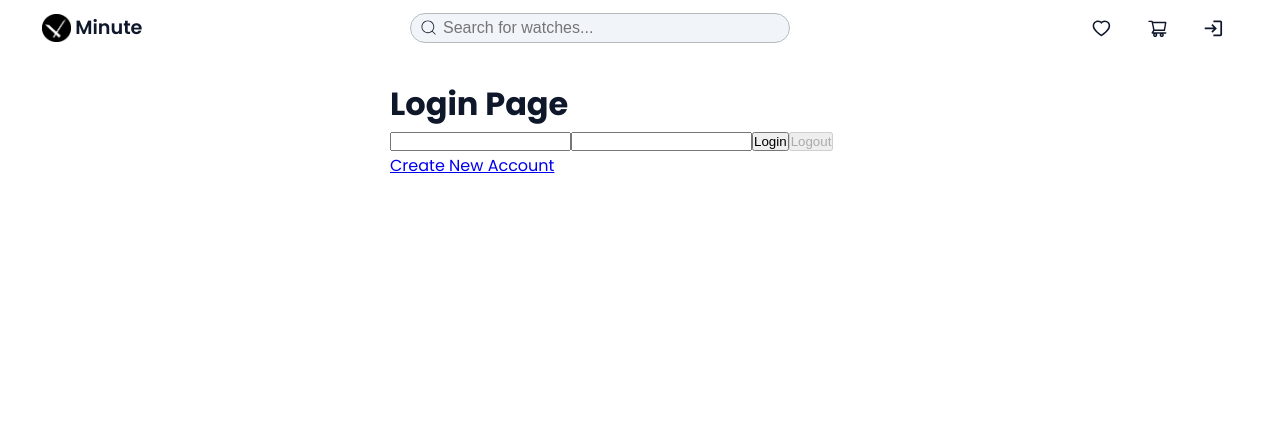
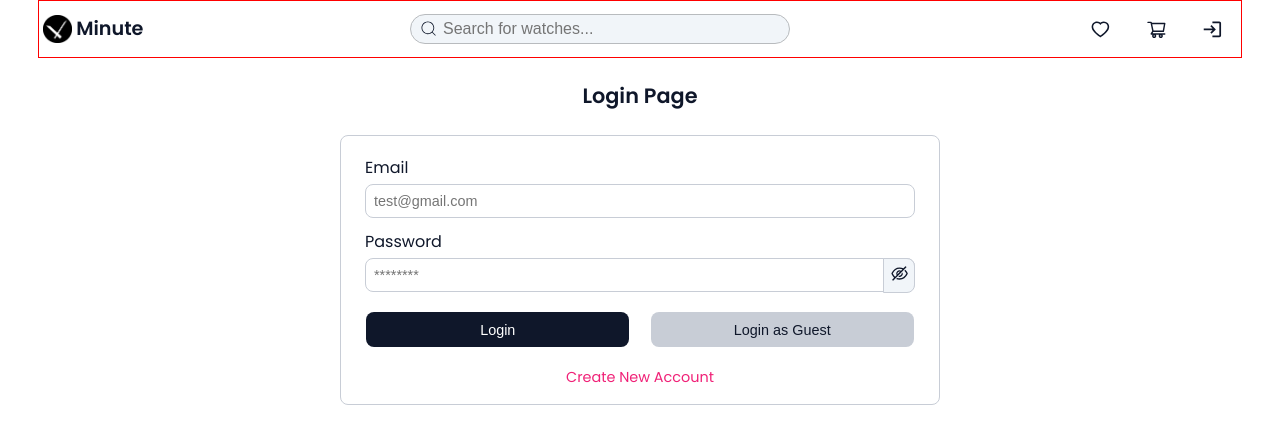
Before and after one commit to vishalsinghrawat29/minute, a React (Create React App) app: page /login in a window 1280 px wide. Shown: the top 444 px of the page. Built offline with nearby package versions, Linux system fonts and the light colour scheme; no server answers; the HTML template or start-up script is replaced by a standard one; what miragejs would draw is missing.

Commit message:
Style: Login and Signup Page

```diff
--- a/src/Component/Navbar/Navbar.css
+++ b/src/Component/Navbar/Navbar.css
@@ -13,7 +13,7 @@ nav {
   right: 3%;
   z-index: 20;
   background-color: white;
-  /* border: 1px solid red; */
+  border: 1px solid red;
 }
 nav button {
   border: none;
--- a/src/Component/UserAddress/UserAddress.jsx
+++ b/src/Component/UserAddress/UserAddress.jsx
@@ -19,9 +19,10 @@ const UserAddress = () => {
   const [addressForm, setAddressForm] = useState(initialAddressForm);
 
   const addressArr = authState?.address;
+  console.log(authState);
   return (
     <div className="user-address-container">
-      {addressArr?.length === 0 ? (
+      {addressArr?.length === 0 || addressArr === null ? (
         <p>No Address added yet</p>
       ) : (
         addressArr?.map((address) => (
--- a/src/Pages/Login/Login.jsx
+++ b/src/Pages/Login/Login.jsx
@@ -1,43 +1,80 @@
 import { useContext, useState } from "react";
 import { AuthContext } from "../../index.js";
-import { NavLink } from "react-router-dom";
+import { useNavigate } from "react-router-dom";
+import "./LoginStyle.css";
+import { AiOutlineEyeInvisible, AiOutlineEye } from "react-icons/ai";
 
 const Login = () => {
   const [userData, setUserData] = useState({
     email: "",
     password: "",
   });
-  const { userLogged, userLogout, errorMessage } = useContext(AuthContext);
+  const { userLogged } = useContext(AuthContext);
+  const [isPasswordHide, setIsPasswordHide] = useState(true);
+  const navigate = useNavigate();
 
   const isToken = localStorage.getItem("token");
+
+  const guestUserData = {
+    email: "vishal@gmail.com",
+    password: "vishal1234",
+  };
 
   const handleLogin = () => {
     userLogged(userData);
   };
 
+  const handleGuestLogin = () => {
+    setUserData(guestUserData);
+    userLogged(guestUserData);
+  };
+
   return (
-    <div style={{ maxWidth: "500px", margin: "5rem auto" }}>
-      <h1>Login Page</h1>
+    <div className="login-page-container">
+      <h1 className="login-heading">Login Page</h1>
+      <div className="login-body">
+        <div className="login-field-container">
+          <div className="login-field">
+            <label htmlFor="email">Email</label>
             <input
-        type="text"
+              id="email"
+              type="email"
+              placeholder="test@gmail.com"
+              value={userData.email}
               onChange={(e) =>
                 setUserData((prev) => ({ ...prev, email: e.target.value }))
               }
             />
+          </div>
+          <div className="login-field">
+            <label htmlFor="password">Password</label>
             <input
-        type="password"
+              id="password"
+              type={isPasswordHide ? "password" : "text"}
+              placeholder={isPasswordHide ? "********" : "Enter Password"}
               onChange={(e) =>
                 setUserData((prev) => ({ ...prev, password: e.target.value }))
               }
             />
-      <button onClick={handleLogin} disabled={isToken?.length}>
+            <span onClick={() => setIsPasswordHide(!isPasswordHide)}>
+              {isPasswordHide ? <AiOutlineEyeInvisible /> : <AiOutlineEye />}
+            </span>
+          </div>
+        </div>
+        <div className="loign-btn-container">
+          <button
+            className="login-btn"
+            onClick={handleLogin}
+            disabled={isToken?.length}
+          >
             Login
           </button>
-      <button onClick={userLogout} disabled={!isToken?.length}>
-        Logout
-      </button>
-      <p>{errorMessage}</p>
-      <NavLink to="/signup">Create New Account</NavLink>
+          <button onClick={handleGuestLogin}>Login as Guest</button>
+        </div>
+        <p className="login-new-account" onClick={() => navigate("/signup")}>
+          Create New Account
+        </p>
+      </div>
     </div>
   );
 };
--- /dev/null
+++ b/src/Pages/Login/LoginStyle.css
@@ -0,0 +1,109 @@
+.login-page-container {
+  width: 94%;
+  margin: 0 auto;
+  margin-top: 3.6rem;
+}
+.login-heading {
+  font-size: 1rem;
+  margin: 2rem 0 1rem 0;
+  text-align: center;
+  font-weight: 600;
+  line-height: 1.5;
+}
+.login-body {
+  max-width: 600px;
+  margin: 0 auto;
+  border: 1px solid var(--text-tertiary-color);
+  border-radius: 0.5rem;
+  padding: 0.25rem;
+}
+.login-field-container {
+  padding: 0 0.25rem;
+}
+.login-field {
+  margin: 1rem 0;
+  position: relative;
+}
+.login-field label {
+  display: block;
+  width: 100%;
+  font-size: 1rem;
+  line-height: 1;
+  margin-bottom: 0.5rem;
+}
+.login-field input {
+  display: block;
+  width: 100%;
+  font-size: 0.9rem;
+  line-height: 1;
+  padding: 0.5rem;
+  display: flex;
+  align-items: center;
+  border-radius: 0.5rem;
+  border: 1px solid var(--text-tertiary-color);
+  outline: none;
+}
+.login-field span {
+  font-size: 1.2rem;
+  line-height: 1;
+  position: absolute;
+  padding: 0.325rem;
+  top: 1.5rem;
+  right: 0;
+  background-color: var(--background-color);
+  border: 1px solid var(--text-tertiary-color);
+  border-radius: 0 0.5rem 0.5rem 0;
+  cursor: pointer;
+}
+.loign-btn-container {
+  display: flex;
+  align-items: center;
+  justify-content: space-between;
+  flex-wrap: wrap;
+  width: 98%;
+  margin: 0 auto;
+}
+.loign-btn-container button {
+  display: block;
+  flex-basis: 44%;
+  margin: 0.25rem 0;
+  border: none;
+  background-color: var(--secondary-color);
+  color: white;
+  padding: 0.6rem 0;
+  font-size: 0.9rem;
+  border-radius: 0.5rem;
+}
+.loign-btn-container button:last-of-type {
+  background-color: var(--text-tertiary-color);
+  color: var(--secondary-color);
+}
+.login-new-account {
+  text-align: center;
+  font-size: 0.9rem;
+  color: var(--primary-color);
+  cursor: pointer;
+  margin: 0.5rem;
+}
+@media (min-width: 768px) {
+  .login-heading {
+    font-size: 1.3rem;
+    margin: 5rem 0 1.5rem 0;
+  }
+  .login-body {
+    padding: 0.5rem;
+  }
+  .login-field-container {
+    padding: 0 1rem;
+  }
+
+  .loign-btn-container {
+    width: 94%;
+  }
+  .loign-btn-container button {
+    flex-basis: 48%;
+  }
+  .login-new-account {
+    margin: 1rem 0 0.5rem 0;
+  }
+}
--- a/src/Pages/Signup/Signup.jsx
+++ b/src/Pages/Signup/Signup.jsx
@@ -1,6 +1,8 @@
 import { useContext, useState } from "react";
-import { NavLink } from "react-router-dom";
+import { useNavigate } from "react-router-dom";
 import { AuthContext } from "../../Contexts/AuthContext";
+import "./SignupStyle.css";
+import { AiOutlineEyeInvisible, AiOutlineEye } from "react-icons/ai";
 
 const Signup = () => {
   const { userSignup } = useContext(AuthContext);
@@ -11,83 +13,115 @@ const Signup = () => {
     password: "",
   });
   const [confirmPassword, setConfirmPassword] = useState("");
+  const navigate = useNavigate();
+  const [isPasswordHide, setIsPasswordHide] = useState(true);
+  const [isConfirmPasswordHide, setIsConfirmPasswordHide] = useState(true);
 
-  const signupDataHandler = () => {
-    if (
-      Object.values(userDetails).includes("") ||
-      confirmPassword !== userDetails.password
-    ) {
-      alert("Enter Valid Data");
+  const signupDataHandler = (e) => {
+    e.preventDefault();
+    if (Object.values(userDetails).includes("")) {
+      alert("Enter Valid Data!!");
+    } else if (confirmPassword !== userDetails.password) {
+      alert("Password and Comfirm Password Not Matching!!");
     } else {
       userSignup(userDetails);
     }
   };
 
   return (
-    <div
-      style={{
-        maxWidth: "500px",
-        margin: "2rem auto",
-        border: "1px solid black",
-        padding: "1rem",
-      }}
-    >
-      <h1>Signup Page</h1>
+    <div className="signup-page-container">
+      <h1 className="signupHeading">Signup Page</h1>
+      <div className="signup-form-container">
+        <form onSubmit={(e) => signupDataHandler(e)}>
+          <div className="signup-field">
             <label htmlFor="firstName">First Name</label>
             <input
               type="text"
               id="firstName"
+              placeholder="test"
               required
               onChange={(e) =>
-          setUserDetails((prev) => ({ ...prev, firstName: e.target.value }))
+                setUserDetails((prev) => ({
+                  ...prev,
+                  firstName: e.target.value,
+                }))
               }
             />
-      <br />
+          </div>
+          <div className="signup-field">
             <label htmlFor="lastName">Last Name</label>
             <input
               type="text"
               id="lastName"
+              placeholder="user"
               required
               onChange={(e) =>
-          setUserDetails((prev) => ({ ...prev, lastName: e.target.value }))
+                setUserDetails((prev) => ({
+                  ...prev,
+                  lastName: e.target.value,
+                }))
               }
-      />{" "}
-      <br />
+            />
+          </div>
+          <div className="signup-field">
             <label htmlFor="email">Email</label>
             <input
               type="email"
               id="email"
+              placeholder="test@gmail.com"
               required
               onChange={(e) =>
                 setUserDetails((prev) => ({ ...prev, email: e.target.value }))
               }
             />
-      <br />
+          </div>
+          <div className="signup-field">
             <label htmlFor="password">Password</label>
             <input
-        type="password"
+              type={isPasswordHide ? "password" : "text"}
+              placeholder={isPasswordHide ? "********" : "Enter Password"}
               id="password"
               required
               onChange={(e) =>
-          setUserDetails((prev) => ({ ...prev, password: e.target.value }))
+                setUserDetails((prev) => ({
+                  ...prev,
+                  password: e.target.value,
+                }))
               }
             />
-      <br />
+            <span onClick={() => setIsPasswordHide(!isPasswordHide)}>
+              {isPasswordHide ? <AiOutlineEyeInvisible /> : <AiOutlineEye />}
+            </span>
+          </div>
+          <div className="signup-field">
             <label htmlFor="confirmPassword">Confirm Password</label>
             <input
-        type="password"
+              type={isConfirmPasswordHide ? "password" : "text"}
+              placeholder={
+                isConfirmPasswordHide ? "********" : "Enter Password"
+              }
               id="confirmPassword"
               required
               onChange={(e) => setConfirmPassword(e.target.value)}
             />
-      <br />
-      <p>
-        {confirmPassword !== "" &&
-          confirmPassword !== userDetails.password &&
-          "Password Dosn't match "}
+            <span
+              onClick={() => setIsConfirmPasswordHide(!isConfirmPasswordHide)}
+            >
+              {isConfirmPasswordHide ? (
+                <AiOutlineEyeInvisible />
+              ) : (
+                <AiOutlineEye />
+              )}
+            </span>
+          </div>
+          <button className="signup-btn" type="submit">
+            Signup
+          </button>
+        </form>
+        <p className="signup-login-btn" onClick={() => navigate("/login")}>
+          Already Have an Account ?
         </p>
-      <button onClick={signupDataHandler}>Signup</button>
-      <NavLink to="/login">Already Have an Account</NavLink>
+      </div>
     </div>
   );
 };
--- /dev/null
+++ b/src/Pages/Signup/SignupStyle.css
@@ -0,0 +1,90 @@
+.signup-page-container {
+  width: 94%;
+  margin: 0 auto;
+  margin-top: 3.1rem;
+}
+.signupHeading {
+  font-size: 1rem;
+  text-align: center;
+  font-weight: 600;
+  line-height: 1;
+  padding: 1.5rem 0;
+}
+.signup-form-container {
+  max-width: 600px;
+  margin: 0 auto;
+  padding: 0.5rem;
+  border: 1px solid var(--text-tertiary-color);
+  border-radius: 0.5rem;
+}
+.signup-field {
+  margin: 1rem 0;
+  position: relative;
+}
+.signup-field label {
+  display: block;
+  width: 100%;
+  font-size: 0.9rem;
+  line-height: 1;
+  margin-bottom: 0.5rem;
+  color: var(--secondary-color);
+}
+
+.signup-field input {
+  display: block;
+  width: 100%;
+  outline: none;
+  border: 1px solid var(--text-tertiary-color);
+  font-size: 0.9rem;
+  line-height: 1;
+  padding: 0.4rem;
+  border-radius: 0.5rem;
+}
+.signup-field span {
+  position: absolute;
+  font-size: 1.2rem;
+  line-height: 0.8;
+  padding: 0.28rem;
+  top: 1.4rem;
+  right: 0;
+  border-radius: 0 0.5rem 0.5rem 0;
+  border: 1px solid var(--text-tertiary-color);
+  background-color: var(--background-color);
+}
+.signup-btn {
+  width: 100%;
+  margin: 0 auto;
+  padding: 0.6rem 0;
+  font-size: 0.9rem;
+  border-radius: 0.5rem;
+  border: none;
+  background-color: var(--secondary-color);
+  color: white;
+}
+.signup-login-btn {
+  cursor: pointer;
+  font-size: 0.9rem;
+  line-height: 1;
+  margin-top: 0.5rem;
+  padding: 0.25rem 0;
+  text-align: center;
+  color: vaR(--primary-color);
+}
+@media (min-width: 768px) {
+  .signup-page-container {
+    margin-top: 3.6rem;
+  }
+  .signupHeading {
+    font-size: 1.3rem;
+    padding: 2rem 0;
+  }
+  .signup-form-container {
+    border-radius: 1rem;
+  }
+  .signup-field {
+    margin: 1.2rem 0;
+  }
+  .signup-login-btn {
+    margin-top: 1.2rem;
+  }
+}
```
Also changed, not shown: src/Contexts/AuthContext.jsx (+4 -3 lines). Lines whose indentation alone changed are shown as unchanged.
